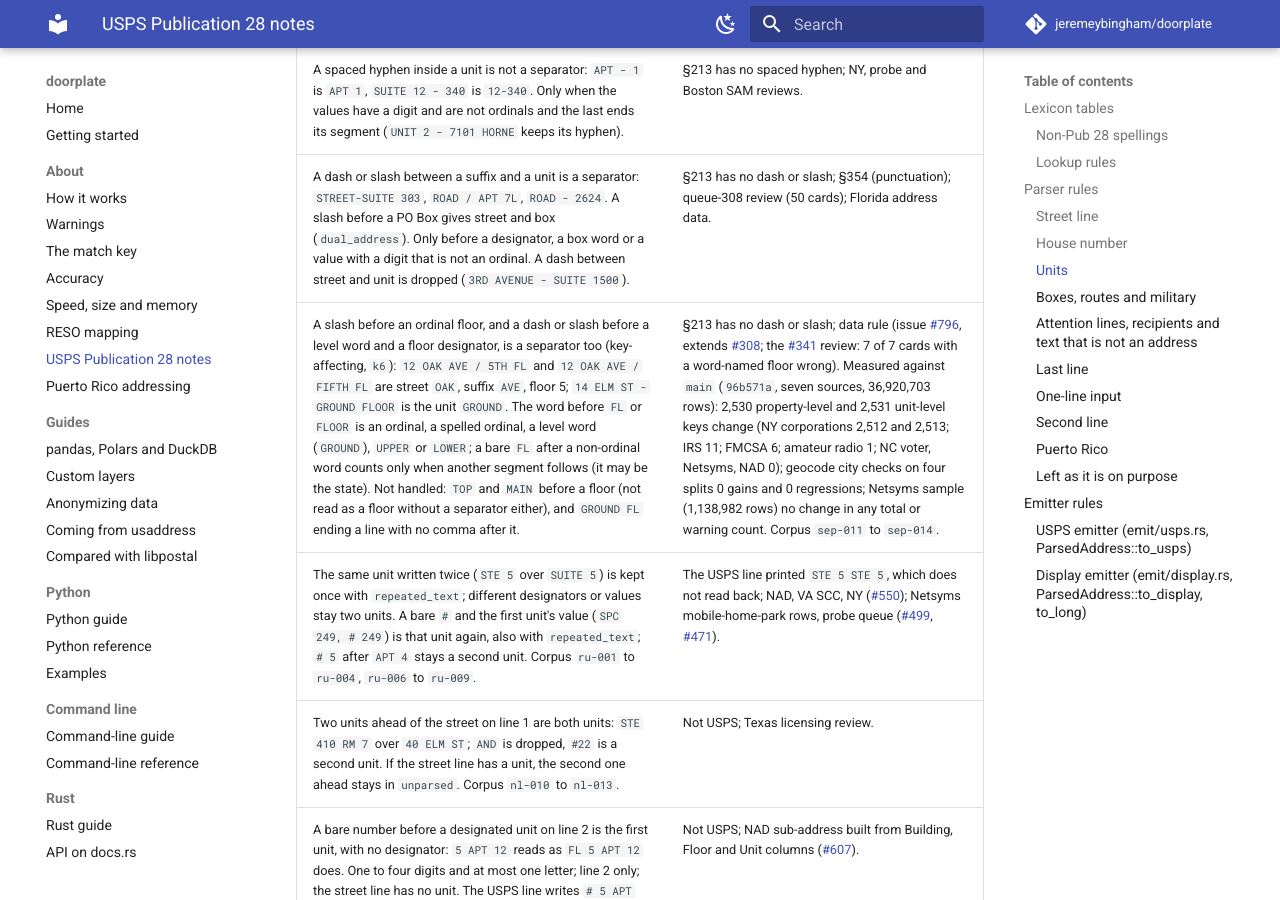
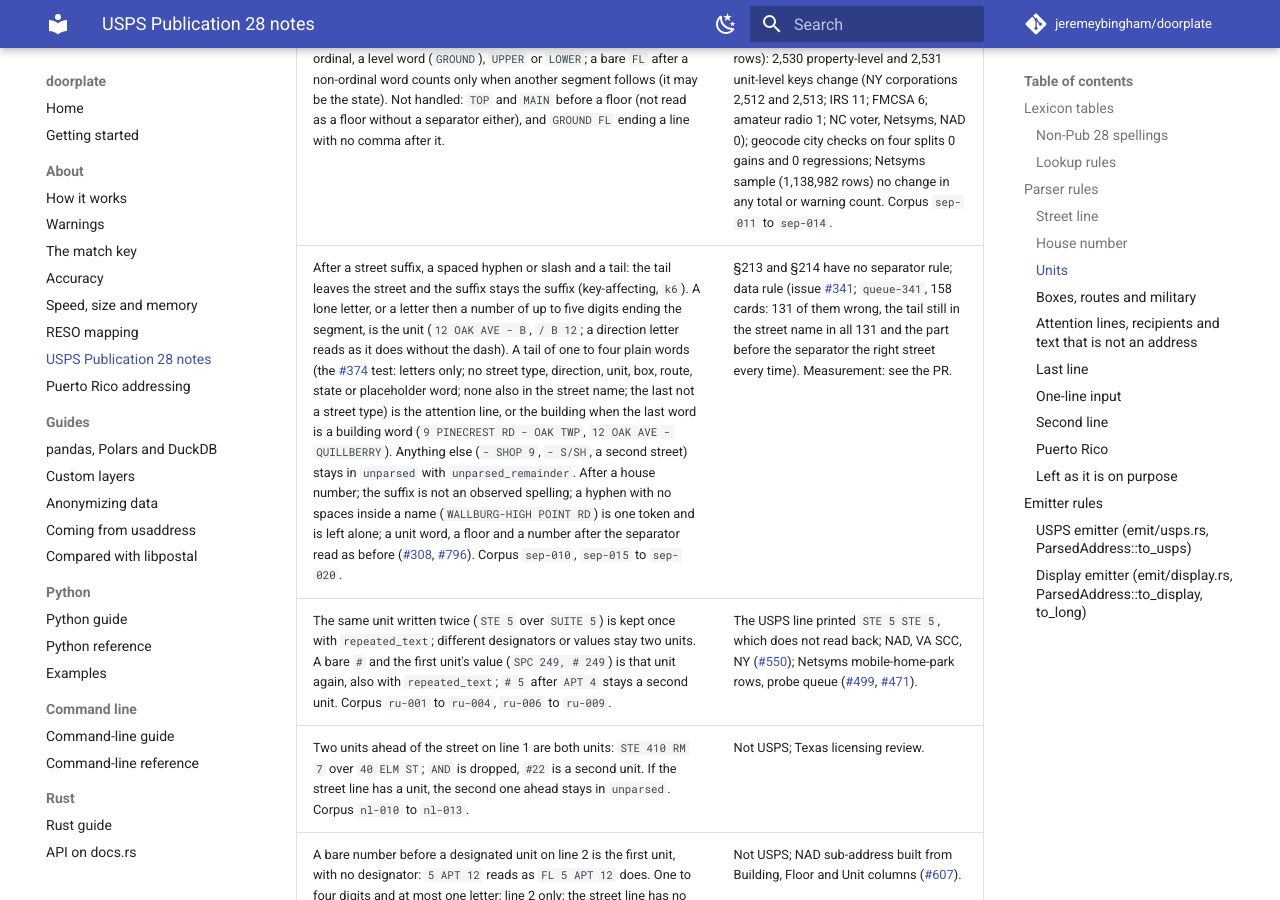
Before and after one commit to jeremeybingham/doorplate, an MkDocs documentation site: the page built from docs/usps-pub28-notes.md, in a window 1280 px wide and 900 px high, scrolled down 14706 px. Built offline with MkDocs 1.6.1 and Material for MkDocs 9.7.7, drawn with Linux system fonts in a browser that asks for light colours; comment, search, counter and statistics services are not loaded.

Commit message:
Docs for #341: Pub 28 notes row, changelog, corpus page
Co-Authored-By: Claude Sonnet 5.5 <noreply@anthropic.com>

```diff
--- a/docs/usps-pub28-notes.md
+++ b/docs/usps-pub28-notes.md
@@ -160,6 +160,7 @@ How the tagger (`crates/doorplate/src/tagger/`) reads an address, grouped by the
 | A spaced hyphen inside a unit is not a separator: `APT - 1` is `APT 1`, `SUITE 12 - 340` is `12-340`. Only when the values have a digit and are not ordinals and the last ends its segment (`UNIT 2 - 7101 HORNE` keeps its hyphen). | §213 has no spaced hyphen; NY, probe and Boston SAM reviews. |
 | A dash or slash between a suffix and a unit is a separator: `STREET-SUITE 303`, `ROAD / APT 7L`, `ROAD - 2624`. A slash before a PO Box gives street and box (`dual_address`). Only before a designator, a box word or a value with a digit that is not an ordinal. A dash between street and unit is dropped (`3RD AVENUE - SUITE 1500`). | §213 has no dash or slash; §354 (punctuation); queue-308 review (50 cards); Florida address data. |
 | A slash before an ordinal floor, and a dash or slash before a level word and a floor designator, is a separator too (key-affecting, `k6`): `12 OAK AVE / 5TH FL` and `12 OAK AVE / FIFTH FL` are street `OAK`, suffix `AVE`, floor 5; `14 ELM ST - GROUND FLOOR` is the unit `GROUND`. The word before `FL` or `FLOOR` is an ordinal, a spelled ordinal, a level word (`GROUND`), `UPPER` or `LOWER`; a bare `FL` after a non-ordinal word counts only when another segment follows (it may be the state). Not handled: `TOP` and `MAIN` before a floor (not read as a floor without a separator either), and `GROUND FL` ending a line with no comma after it. | §213 has no dash or slash; data rule (issue #796, extends #308; the #341 review: 7 of 7 cards with a word-named floor wrong). Measured against `main` (`96b571a`, seven sources, 36,920,703 rows): 2,530 property-level and 2,531 unit-level keys change (NY corporations 2,512 and 2,513; IRS 11; FMCSA 6; amateur radio 1; NC voter, Netsyms, NAD 0); geocode city checks on four splits 0 gains and 0 regressions; Netsyms sample (1,138,982 rows) no change in any total or warning count. Corpus `sep-011` to `sep-014`. |
+| After a street suffix, a spaced hyphen or slash and a tail: the tail leaves the street and the suffix stays the suffix (key-affecting, `k6`). A lone letter, or a letter then a number of up to five digits ending the segment, is the unit (`12 OAK AVE - B`, `/ B 12`; a direction letter reads as it does without the dash). A tail of one to four plain words (the #374 test: letters only; no street type, direction, unit, box, route, state or placeholder word; none also in the street name; the last not a street type) is the attention line, or the building when the last word is a building word (`9 PINECREST RD - OAK TWP`, `12 OAK AVE - QUILLBERRY`). Anything else (`- SHOP 9`, `- S/SH`, a second street) stays in `unparsed` with `unparsed_remainder`. After a house number; the suffix is not an observed spelling; a hyphen with no spaces inside a name (`WALLBURG-HIGH POINT RD`) is one token and is left alone; a unit word, a floor and a number after the separator read as before (#308, #796). Corpus `sep-010`, `sep-015` to `sep-020`. | §213 and §214 have no separator rule; data rule (issue #341; `queue-341`, 158 cards: 131 of them wrong, the tail still in the street name in all 131 and the part before the separator the right street every time). Measurement: see the PR. |
 | The same unit written twice (`STE 5` over `SUITE 5`) is kept once with `repeated_text`; different designators or values stay two units. A bare `#` and the first unit's value (`SPC 249, # 249`) is that unit again, also with `repeated_text`; `# 5` after `APT 4` stays a second unit. Corpus `ru-001` to `ru-004`, `ru-006` to `ru-009`. | The USPS line printed `STE 5 STE 5`, which does not read back; NAD, VA SCC, NY (#550); Netsyms mobile-home-park rows, probe queue (#499, #471). |
 | Two units ahead of the street on line 1 are both units: `STE 410 RM 7` over `40 ELM ST`; `AND` is dropped, `#22` is a second unit. If the street line has a unit, the second one ahead stays in `unparsed`. Corpus `nl-010` to `nl-013`. | Not USPS; Texas licensing review. |
 | A bare number before a designated unit on line 2 is the first unit, with no designator: `5 APT 12` reads as `FL 5 APT 12` does. One to four digits and at most one letter; line 2 only; the street line has no unit. The USPS line writes `# 5 APT 12`. Corpus `nbu-001` to `nbu-006`. | Not USPS; NAD sub-address built from Building, Floor and Unit columns (#607). |
```
Also changed, not shown: CHANGELOG.md (+1 -0 lines), 1 other file.
